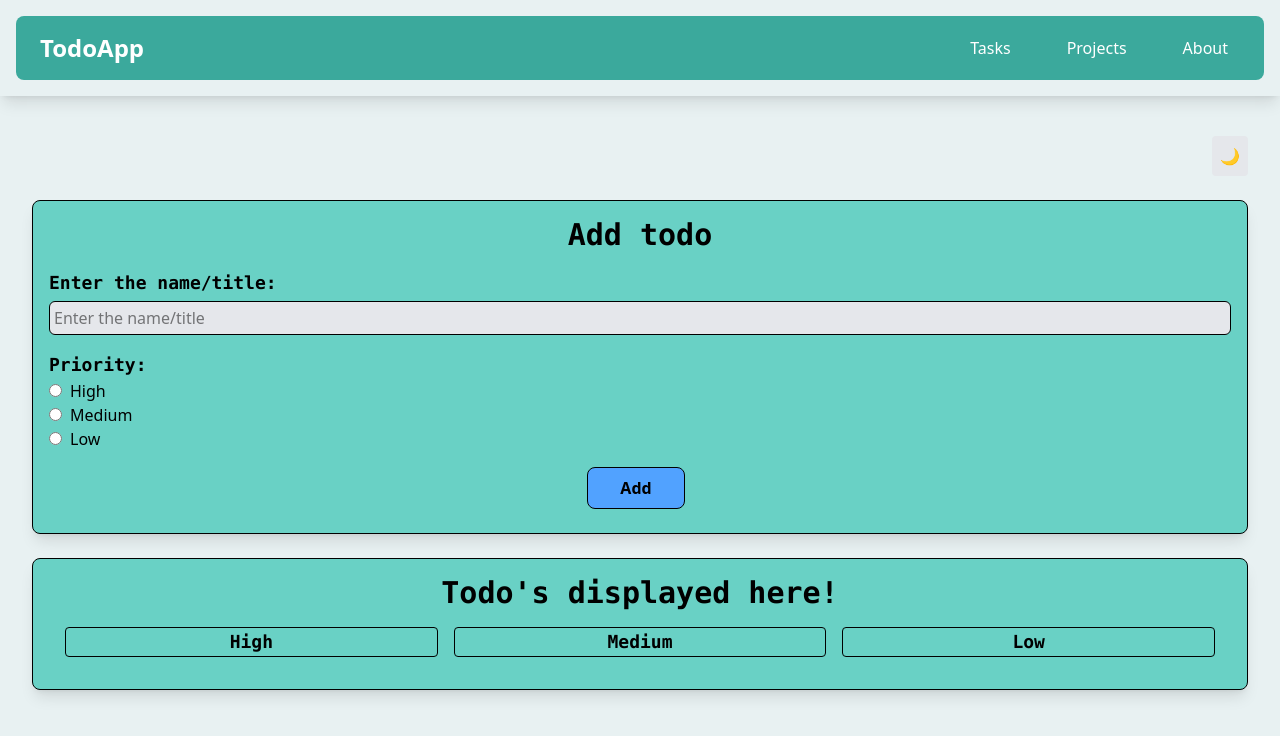
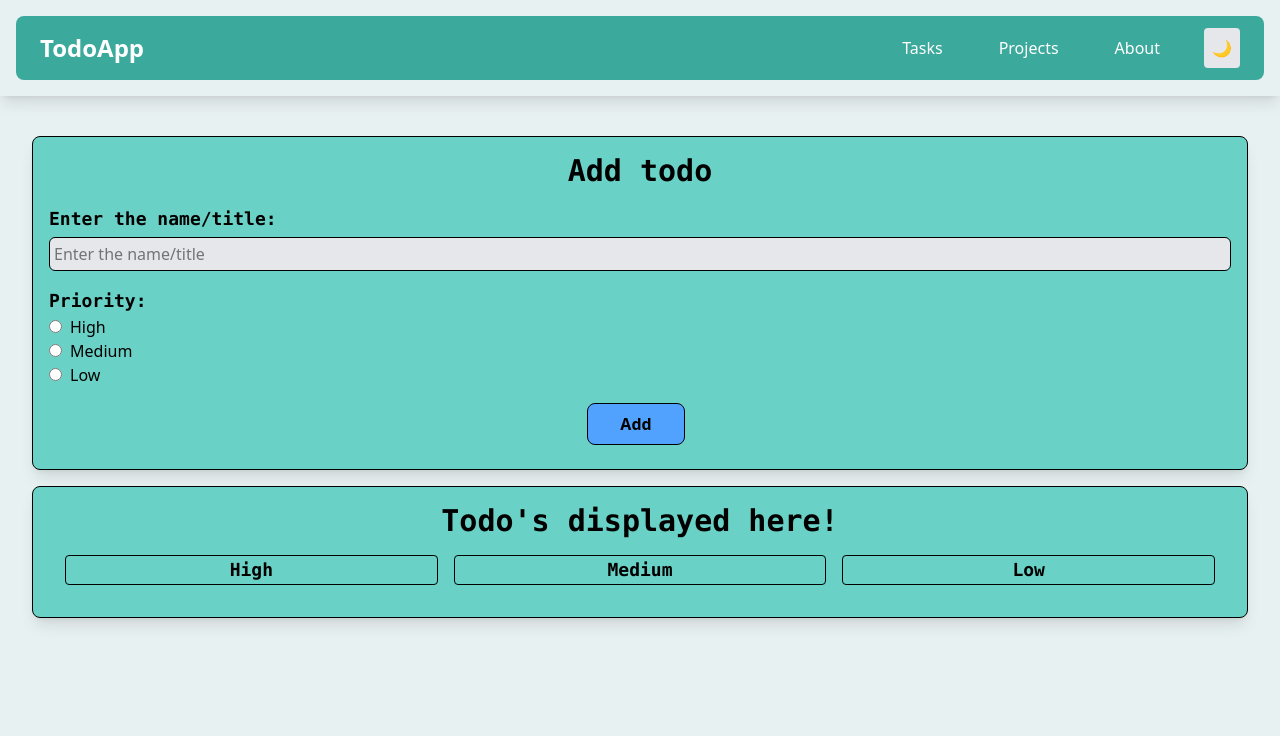
Before and after one commit to davshikhar/Todo-Project, a React (Vite) app in the folder Todo-frontend/: page / in a window 1280 px wide. Shown: the top 736 px of the page. Built offline with nearby package versions, Linux system fonts and the light colour scheme.

Commit message:
Changed mode button position

```diff
--- a/Todo-frontend/src/App.tsx
+++ b/Todo-frontend/src/App.tsx
@@ -28,22 +28,22 @@ function App() {
   return (
     <div className={`min-h-screen m-0 p-0 `+ (dark ? 'bg-[#001A23]' : 'bg-[#E8F1F2]')}>
       <div className='p-4 shadow-lg'>
-        <Navbar/>
+        <Navbar dark={dark} setDark={setDark}/>
       </div>
 
-    <div className='m-8 grid gap-6 pt-2'>
+    <div className='m-8 grid gap-4 pt-2'>
 
       {/* /*Add Dark Mode Toggle Functionality Later*/}
 
       {/* Theme Toggle Button */}
-      <div className="flex justify-end">
+      {/* <div className="flex justify-end">
         <button
           className="p-2 rounded bg-gray-200 dark:bg-gray-700 hover:opacity-80"
           onClick={() => setDark(!dark)}
         >
           {dark ? "🌞" : "🌙"}
         </button>
-      </div>
+      </div> */}
 
       <div className='bg-[#69D1C5] border flex flex-col p-4 rounded-lg shadow-lg gap-4'>
         <div className='text-3xl font-bold font-mono text-center'>Add todo</div>
--- a/Todo-frontend/src/Components/Navbar.tsx
+++ b/Todo-frontend/src/Components/Navbar.tsx
@@ -1,6 +1,12 @@
 import { useState } from "react";
 
-const Navbar = () => {
+interface NavbarProps {
+  // You can define props here if needed
+  dark:boolean;
+  setDark: (dark: boolean) => void;
+}
+
+const Navbar = (props:NavbarProps) => {
   const [open, setOpen] = useState(false);
 
   return (
@@ -49,6 +55,16 @@ const Navbar = () => {
             About
           </a>
         </li>
+        <li>
+          <div className="flex justify-end">
+        <button
+          className="p-2 rounded-sm bg-gray-200 dark:bg-gray-700 hover:opacity-80 cursor-pointer"
+          onClick={() => props.setDark(!props.dark)}
+        >
+          {props.dark ? "🌞" : "🌙"}
+        </button>
+      </div>
+        </li>
       </ul>
     </nav>
   );
```
